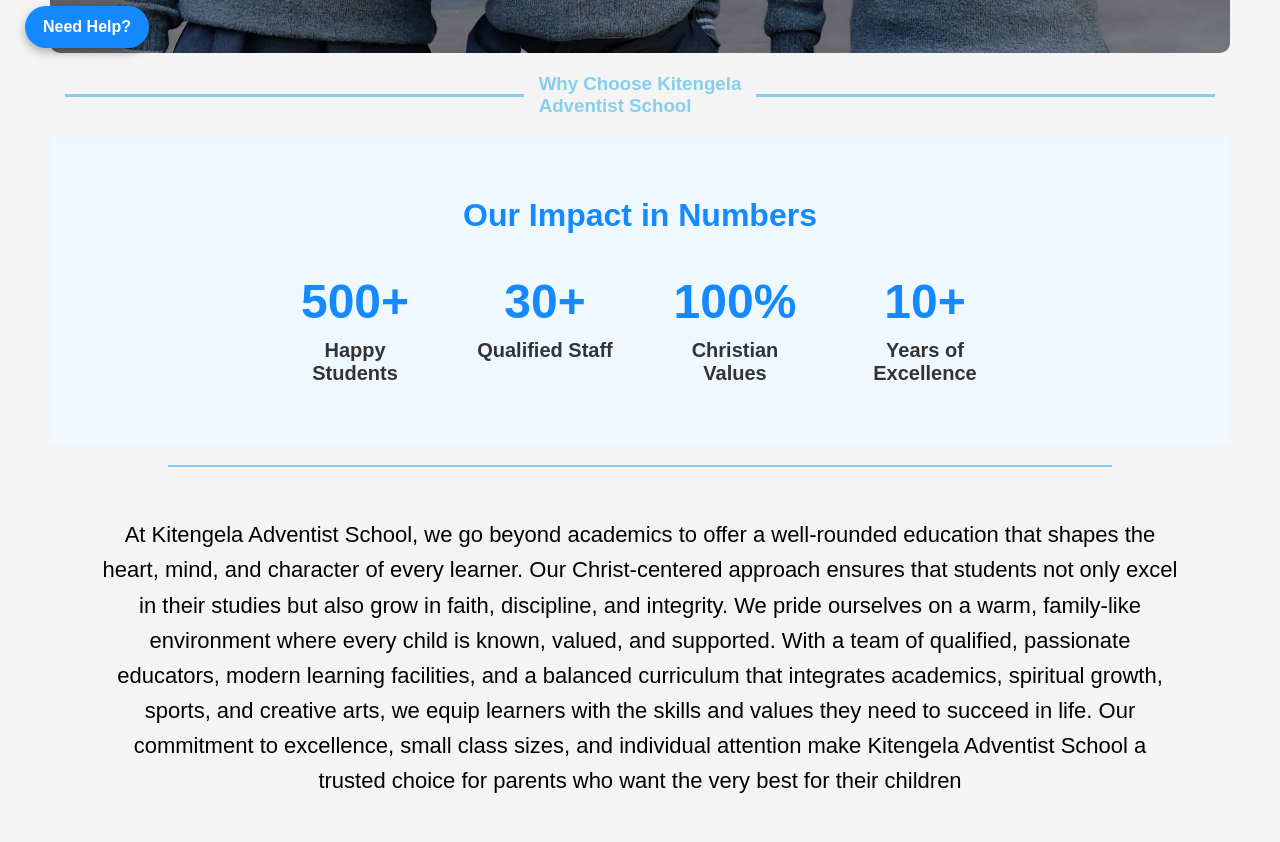
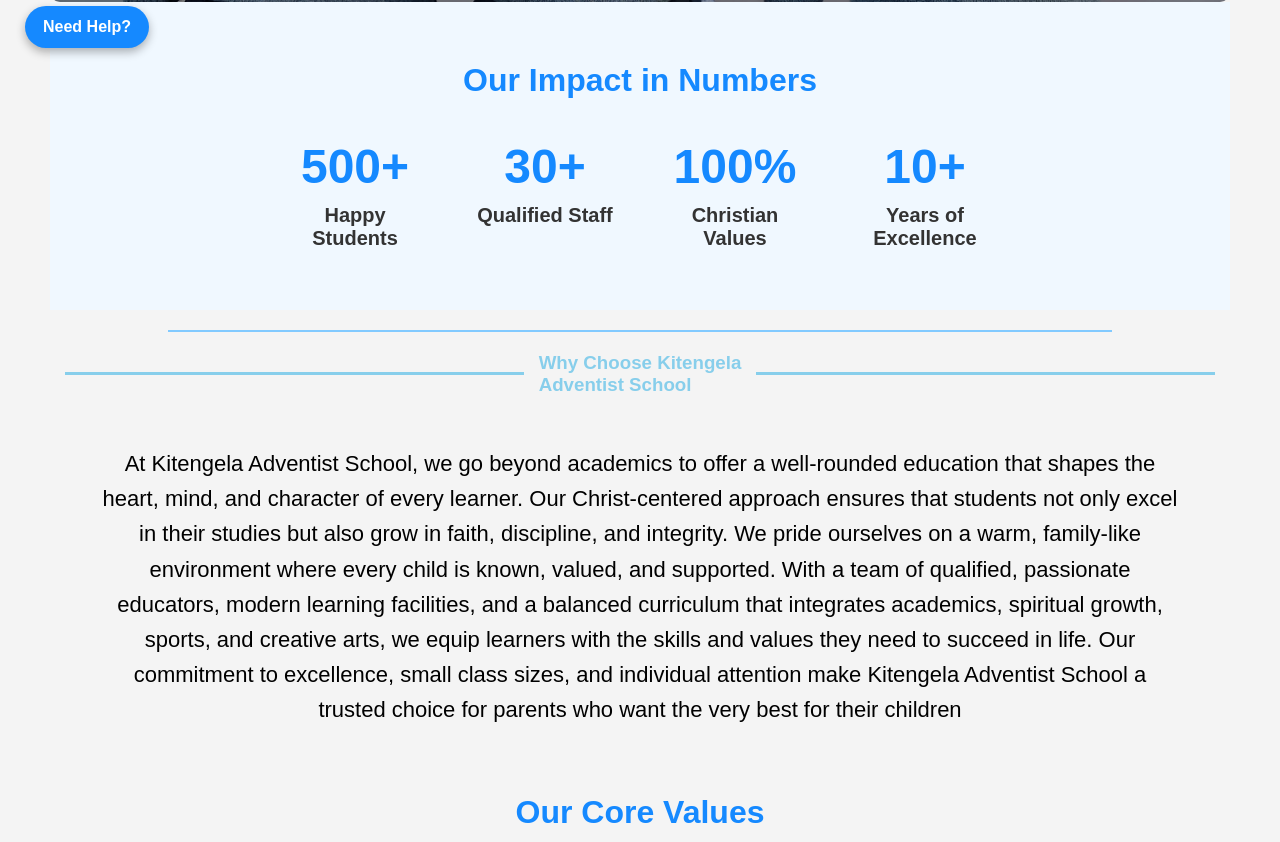
Before and after one commit to AKYEGON/kitengelaadventistschool, a plain HTML site: page index.html in a window 1280 px wide. Shown: the part 727-1569 px from the top of the page. Drawn offline with nearby package versions, Linux system fonts and the light colour scheme.

Commit message:
Update index.html

```diff
--- a/index.html
+++ b/index.html
@@ -1061,7 +1061,7 @@
 <section class="welc">
  <div class="content-section welcome-section fade-in-section">
 
-  <h1>Welcome To Kitengela <br> Adventist School</h1>
+  <h1>Welcome To Kitengela Adventist School</h1>
    <hr class="section-divider">
     <p style="font-size:17px;">Welcome to Kitengela Adventist School, a place where young minds are nurtured,
 values are instilled, and futures are shaped with purpose. We are a Christian-based
@@ -1135,11 +1135,7 @@
 </head>
 <body>
 
-  <div class="title-container">
-    <div class="line left"></div>
-     <h3 style="color:#87ceeb; ">Why Choose Kitengela <br> Adventist School</h3>
-    <div class="line right"></div>
-  </div>
+
 
   <section class="counter-section" style="background: #f0f8ff; padding: 60px 20px; text-align: center;">
 <h2 style="color: #1589FF; margin-bottom: 40px;">Our Impact in Numbers</h2>
@@ -1163,7 +1159,11 @@
 </div>
 </section>
   <hr class="section-divider">
-
+<div class="title-container">
+    <div class="line left"></div>
+     <h3 style="color:#87ceeb; ">Why Choose Kitengela <br> Adventist School</h3>
+    <div class="line right"></div>
+  </div>
   <div class="content-section">
     <p style="font-size:22px;">At Kitengela Adventist School, we go beyond academics to offer a well-rounded education that shapes the heart, mind,
  and character of every learner. Our Christ-centered approach ensures that students not only excel in their studies but
@@ -1448,7 +1448,7 @@
   <div class="video-overlay-content">
   <div class="title-container">
     <div class="line left"></div>
-    <div class="title"> <h1>Growing Beyond The Classroom</h1></div>
+    <h1>Growing Beyond The Classroom</h1>
     <div class="line right"></div>
   </div>
 
```
